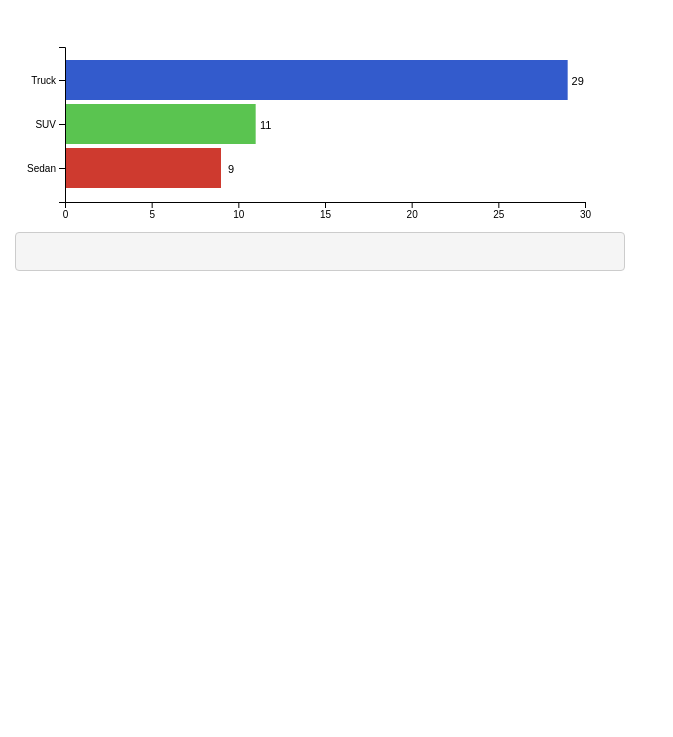
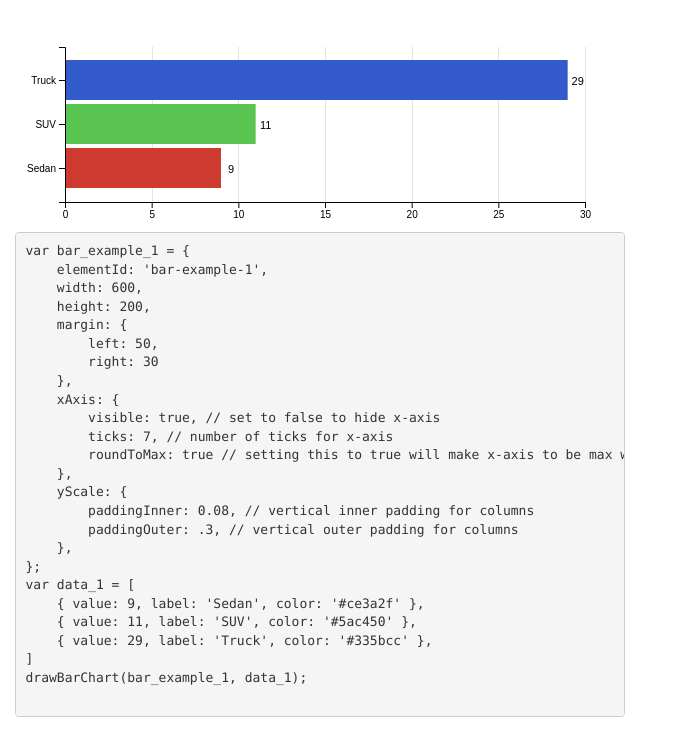
Before and after one commit to VictorMalcov/d3-helper, a website: page demo/bar.html in a window 1280 px wide. Shown: the part 63-800 px from the top of the page, without its empty margins (0-673 px from the left). Drawn offline with nearby package versions, Linux system fonts and the light colour scheme.

Commit message:
Added grid lines to column chart.

```diff
--- a/demo/bar.html
+++ b/demo/bar.html
@@ -56,6 +56,30 @@
 
                 <svg id='bar-example-1'></svg>
                 <pre>
+var bar_example_1 = {
+    elementId: 'bar-example-1',
+    width: 600,
+    height: 200,
+    margin: {
+        left: 50,
+        right: 30
+    },
+    xAxis: {
+        visible: true, // set to false to hide x-axis
+        ticks: 7, // number of ticks for x-axis
+        roundToMax: true // setting this to true will make x-axis to be max whole number greater that max number from dataset
+    },
+    yScale: {
+        paddingInner: 0.08, // vertical inner padding for columns
+        paddingOuter: .3, // vertical outer padding for columns
+    },
+};
+var data_1 = [
+    { value: 9, label: 'Sedan', color: '#ce3a2f' },
+    { value: 11, label: 'SUV', color: '#5ac450' },
+    { value: 29, label: 'Truck', color: '#335bcc' },
+]
+drawBarChart(bar_example_1, data_1);
                 </pre>
 
             </div>
@@ -79,7 +103,7 @@
             xAxis: {
                 visible: true, // set to false to hide x-axis
                 ticks: 7, // number of ticks for x-axis
-                roundToMax: true
+                roundToMax: true // setting this to true will make x-axis to be max whole number greater that max number from dataset
             },
             yScale: {
                 paddingInner: 0.08, // vertical inner padding for columns
--- a/index.js
+++ b/index.js
@@ -39,8 +39,11 @@ function drawColumnChart(options, dataset) {
         xScale.paddingInner(options.xScale.paddingInner);
 
     // creating y-scale
+    var yScaleMaxNumber = d3.max(dataset, function (d) { return d.value });
+    if (options.yAxis.roundToMax === true)
+        yScaleMaxNumber = getWholeMaxNumber(yScaleMaxNumber);
     var yScale = d3.scaleLinear()
-        .domain([0, d3.max(dataset, function (d) { return d.value })])
+        .domain([0, yScaleMaxNumber])
         .range([height, 0]);
 
     // creating color scale if needed
@@ -222,10 +225,13 @@ function drawGroupedColumnChart(options, dataset) {
         .padding(0.05); // todo: move this to configuration object
 
     // create y-scale
+    var yScaleMaxNumber = d3.max(dataset.data, function (d) {
+        return d3.max(d.values, function (d) { return d.value; });
+    });
+    if (options.yAxis.roundToMax === true)
+        yScaleMaxNumber = getWholeMaxNumber(yScaleMaxNumber);
     var yScale = d3.scaleLinear()
-        .domain([0, d3.max(dataset.data, function (d) {
-            return d3.max(d.values, function (d) { return d.value; });
-        })])
+        .domain([0, yScaleMaxNumber])
         .rangeRound([height, 0])
         .nice();
 
@@ -364,7 +370,7 @@ function drawBarChart(options, dataset) {
 
     // creating x-scale
     var xScaleMaxNumber = d3.max(dataset, function (d) { return d.value }); // get the max number from dataset
-    if(options.xAxis.roundToMax === true)
+    if (options.xAxis.roundToMax === true)
         xScaleMaxNumber = getWholeMaxNumber(xScaleMaxNumber);
     var xScale = d3.scaleLinear()
         .domain([0, xScaleMaxNumber])
@@ -387,8 +393,23 @@ function drawBarChart(options, dataset) {
         .domain(dataset.map(function (d) { return d.label }))
         .range(dataset.map(function (d) { return d.color }));
 
+
+    // making vertical grid lines
+    var xGridLines = function () {
+        if (isNumber(options.xAxis.ticks))
+            return d3.axisBottom(xScale).ticks(options.xAxis.ticks);
+        else
+            return d3.axisBottom(xScale);
+    };
+    svg.append("g")
+        .attr("transform", "translate(" + margin.left + "," + (height + margin.top) + ")")
+        .attr("class", "d3-grid")
+        .call(xGridLines().tickFormat("").tickSizeInner([-height]));
+
+
     // this g contains chart elements
     var g = svg.append("g").attr("transform", "translate(" + margin.left + "," + margin.top + ")");
+
 
     // creating bars
     g.selectAll(".d3-bar")
@@ -397,7 +418,7 @@ function drawBarChart(options, dataset) {
         .append("rect")
         .attr("class", "d3-bar")
         .attr("x", 0)
-        .attr("y", function (d) { debugger; return yScale(d.label) })
+        .attr("y", function (d) { return yScale(d.label) })
         .attr("height", yScale.bandwidth())
         .attr("width", function (d) { return xScale(d.value); })
         .attr("fill", function (d) { return colorScale(d.label); });
```
Also changed, not shown: demo/column.html (+7 -2 lines).
